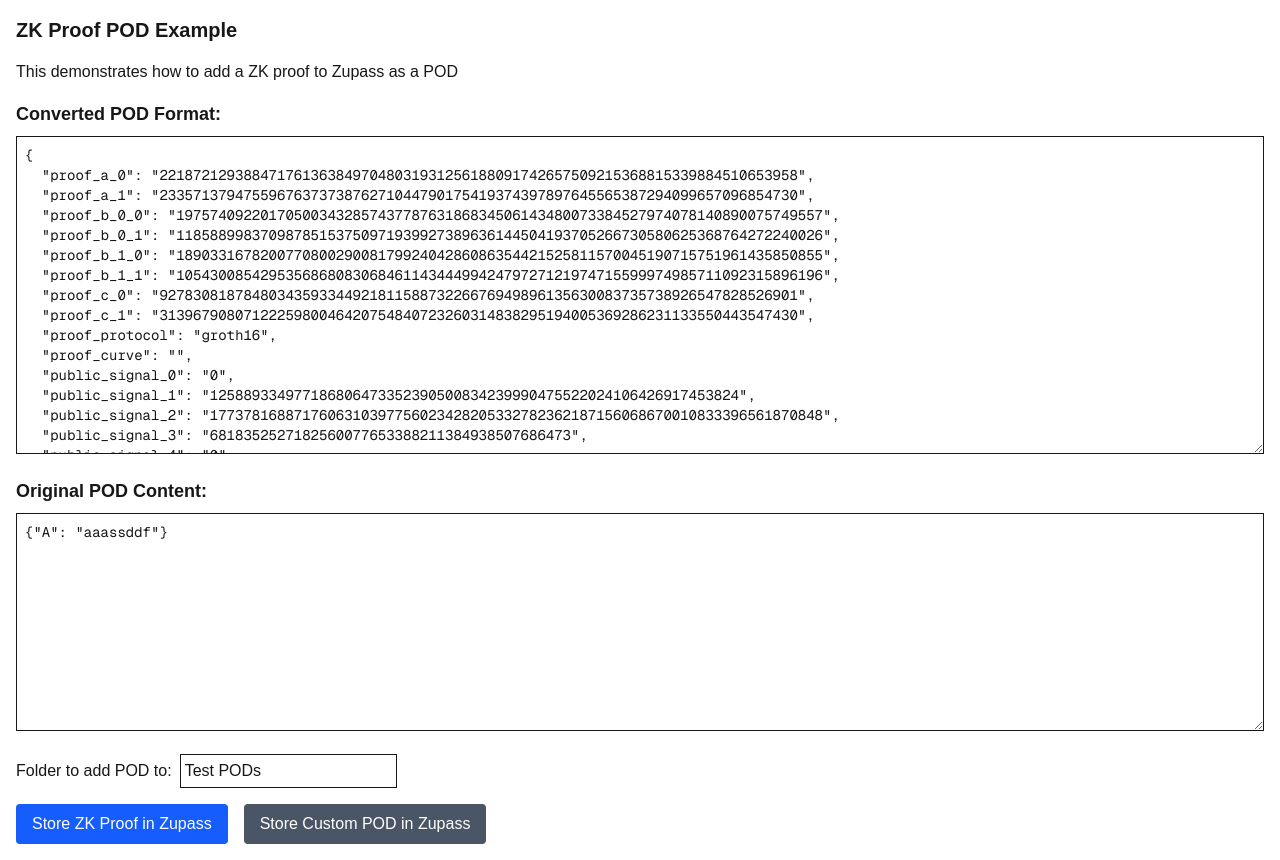
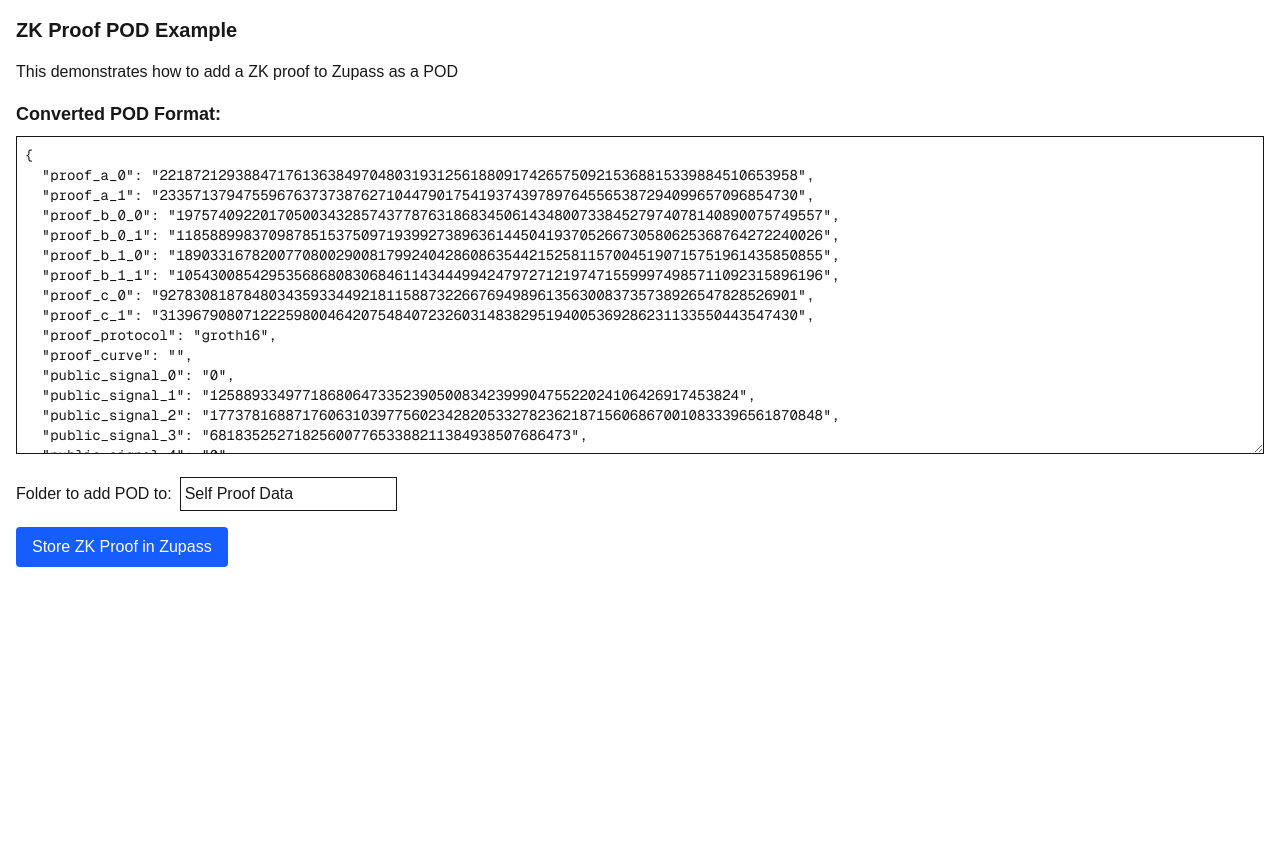
Before and after one commit to FoodChain1028/zukpassport-ticket-vault, a Next.js app in the folder packages/client/: page /testpcd in a window 1280 px wide. After the commit the page ends 800 px from the top, so only its background shows below. Built offline with nearby package versions, Linux system fonts and the light colour scheme; no server answers.

Commit message:
add proof into pod

```diff
--- a/packages/client/src/app/testpcd/page.tsx
+++ b/packages/client/src/app/testpcd/page.tsx
@@ -4,9 +4,8 @@
 import { convertProofForPOD, proofToPODString } from '../utils/podConverter';
 
 export default function TestPCD() {
-  const [podContent, setPODContent] = useState('{"A": "aaassddf"}');
   const [podPrivateKey] = useState('AAECAwQFBgcICQABAgMEBQYHCAkAAQIDBAUGBwgJAAE=');
-  const [podFolder, setPodFolder] = useState('Test PODs'); // Default folder name
+  const [podFolder, setPodFolder] = useState('Self Proof Data'); // Default folder name
 
   // Example proof structure
   // this is the real proof get from backend in Self.
@@ -49,7 +48,7 @@
 
   // Convert to POD-compatible format
   const podData = convertProofForPOD(exampleProof, examplePublicSignals);
-
+  console.log(podData);
   // For display purposes - pretty print the converted data
   const prettyPrintedPOD = JSON.stringify(podData, null, 2);
 
@@ -72,18 +71,6 @@
         />
       </div>
 
-      <div className="mb-4">
-        <h3 className="text-lg font-semibold mb-2">Original POD Content:</h3>
-        <textarea
-          className="w-full border p-2 font-mono text-sm"
-          cols={45}
-          rows={10}
-          value={podContent}
-          onChange={(e): void => {
-            setPODContent(e.target.value);
-          }}
-        />
-      </div>
 
       <div className="flex items-center mb-4">
         <label className="mr-4">
@@ -110,16 +97,6 @@
         >
           Store ZK Proof in Zupass
         </button>
-
-        <button
-          className="px-4 py-2 bg-gray-600 text-white rounded hover:bg-gray-700"
-          onClick={() => {
-            // Use whatever is in the textarea
-            addPODPCD(podContent, podPrivateKey, podFolder.length > 0 ? podFolder : undefined);
-          }}
-        >
-          Store Custom POD in Zupass
-        </button>
       </div>
     </div>
   );
```
